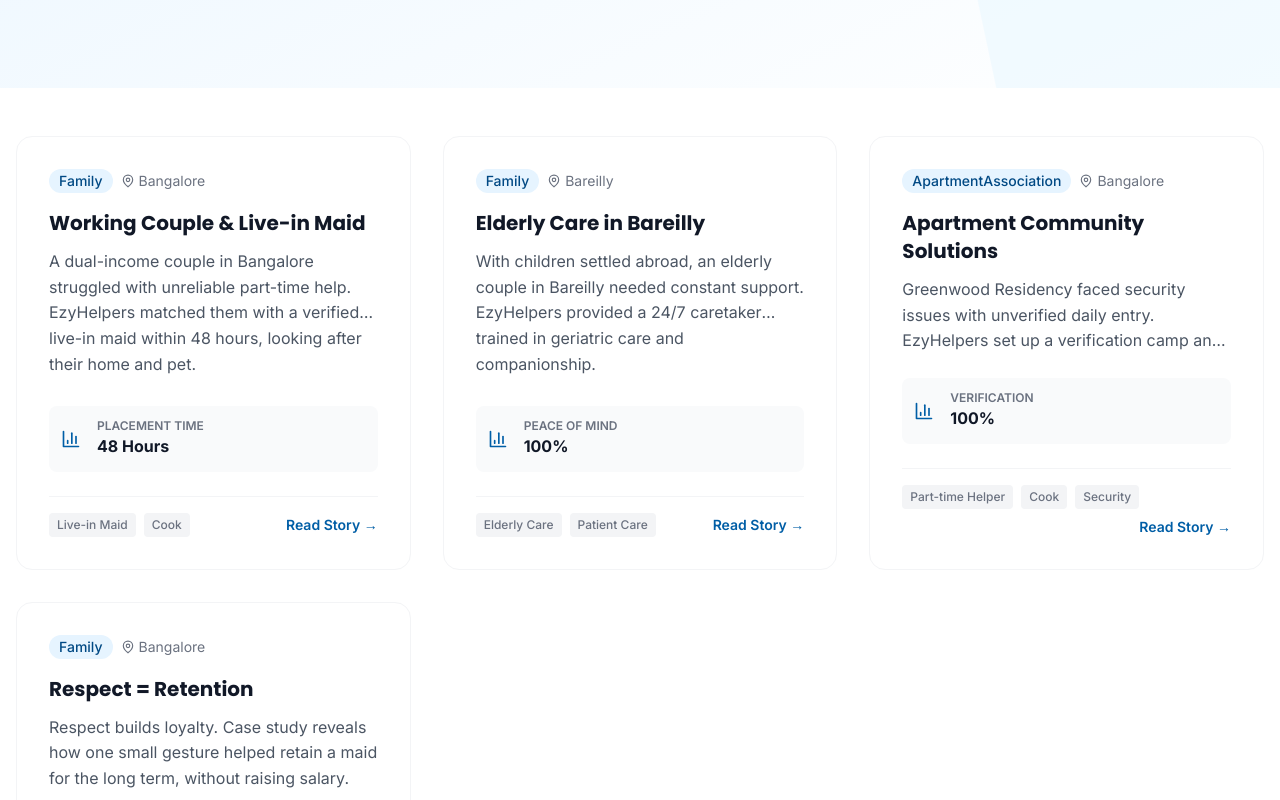
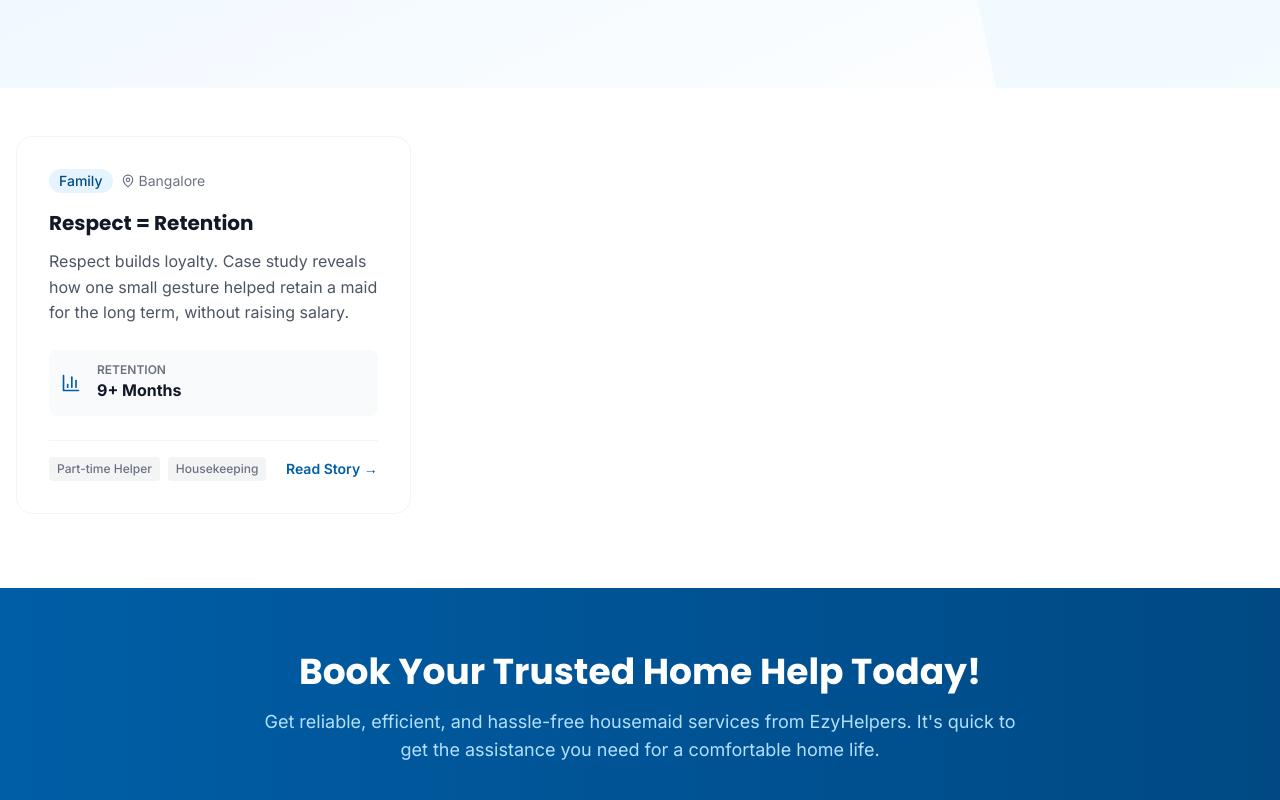
Before and after one commit to adonisarun123/ezysite, a Next.js app: page /case-studies in a window 1280 px wide. Shown: the part 700-1500 px from the top of the page. Built offline with nearby package versions, Linux system fonts and the light colour scheme.

Commit message:
Remove multiple case studies from the caseStudies.ts file, including those on live-in maid services, elderly care, and domestic help for apartment complexes. Update the remaining case study on retention through respect with new metrics and testimonials.

```diff
--- a/app/case-studies/data/caseStudies.ts
+++ b/app/case-studies/data/caseStudies.ts
@@ -52,137 +52,6 @@
 };
 
 export const caseStudies: CaseStudy[] = [
-  {
-    slug: "working-couple-bangalore-live-in-maid",
-    title: "How a Busy Tech Couple in HSR Layout Found Stability with a Live-in Helper",
-    shortTitle: "Working Couple & Live-in Maid",
-    summary: "A dual-income couple in Bangalore struggled with unreliable part-time help. EzyHelpers matched them with a verified live-in maid within 48 hours, looking after their home and pet.",
-    clientType: "Family",
-    clientName: "The Sharmas",
-    city: "Bangalore",
-    state: "Karnataka",
-    serviceTypes: ["Live-in Maid", "Cook"],
-    segmentTags: ["Bangalore", "HSR Layout", "Working Professionals", "Pet Friendly"],
-    heroMetricLabel: "Placement Time",
-    heroMetricValue: "48 Hours",
-    metrics: [
-      {
-        label: "Retention",
-        value: "2+ Years",
-        description: "Same helper managing home & kitchen"
-      },
-      {
-        label: "Time Saved",
-        value: "20 Hrs/Week",
-        description: "Reclaimed weekends and evenings"
-      }
-    ],
-    context: "Anand and Priya are software engineers living in HSR Layout, Bangalore. With demanding jobs and a golden retriever, managing household chores and cooking was becoming overwhelming. Reliance on local unverified part-timers led to frequent absenteeism and safety concerns.",
-    challenge: "They needed a reliable, full-time live-in helper who was pet-friendly, could cook North Indian food, and passed a strict background verification for safety. Local agencies were unresponsive or sent untrained candidates.",
-    approach: "EzyHelpers understood their specific requirements: pet compatibility, cuisine preference, and background verification. We scanned our verified pool of helpers in Bangalore.",
-    solution: "We shortlisted 3 candidates. The first candidate, Sunita, was a perfect match—experienced in cooking and fond of dogs. We facilitated a video interview, followed by a trial day. We also handled the police verification documentation.",
-    results: "Sunita has been with the family for over 2 years now. The house is spotless, fresh meals are ready on time, and their dog has a companion during the day. Anand and Priya report a significant improvement in their work-life balance.",
-    keyOutcomes: [
-      "Verified live-in maid placed in 48 hours",
-      "Zero unannounced leaves in 2 years",
-      "Pet-friendly environment maintained"
-    ],
-    testimonial: {
-      quote: "We were skeptical about agencies, but EzyHelpers was professional & transparent. Sunita is now part of our family. The verification process gave us real peace of mind.",
-      name: "Priya Sharma",
-      roleOrRelation: "Resident, HSR Layout"
-    },
-    publishedAt: "2023-10-15T00:00:00Z",
-    updatedAt: "2023-11-01T00:00:00Z",
-    seoTitle: "Case Study: Verified Live-in Maid for Working Couple in Bangalore | EzyHelpers",
-    seoDescription: "See how EzyHelpers helped a tech couple in HSR Layout find a reliable, pet-friendly live-in maid in 48 hours. Read the success story."
-  },
-  {
-    slug: "elderly-care-bareilly-parents",
-    title: "Compassionate Elderly Care for Aging Parents in Bareilly",
-    shortTitle: "Elderly Care in Bareilly",
-    summary: "With children settled abroad, an elderly couple in Bareilly needed constant support. EzyHelpers provided a 24/7 caretaker trained in geriatric care and companionship.",
-    clientType: "Family",
-    city: "Bareilly",
-    state: "Uttar Pradesh",
-    serviceTypes: ["Elderly Care", "Patient Care"],
-    segmentTags: ["Bareilly", "Senior Citizens", "NRI Children"],
-    heroMetricLabel: "Peace of Mind",
-    heroMetricValue: "100%",
-    metrics: [
-      {
-        label: "Response Time",
-        value: "24 Hours",
-        description: "Immediate replacement guarantee actively managed"
-      },
-      {
-        label: "Safety",
-        value: "Verified",
-        description: "Comprehensive background check"
-      }
-    ],
-    context: "Mr. and Mrs. Gupta, aged 78 and 75, live in their ancestral home in Bareilly. Their son resides in the US and was constantly worried about their daily needs, medication management, and loneliness.",
-    challenge: "Finding a trustworthy caretaker in a tier-2 city who creates a bond with the seniors, rather than just doing chores. The family wanted someone patient, respectful, and capable of handling basic vitals monitoring.",
-    approach: "EzyHelpers activated our Bareilly network. We looked for candidates with 'Seva' attitude and prior experience with elderly couples. We focused on soft skills—patience and listening ability—alongside technical caretaking skills.",
-    solution: "We deployed Ramesh, a trained caregiver who also acts as a companion—reading newspapers to Mr. Gupta and accompanying them on evening walks. EzyHelpers support team stays in touch with the US-based son via WhatsApp updates.",
-    results: "The Guptas feel more secure and less lonely. Their son sleeps better knowing his parents are in safe hands. Daily video calls show happy, well-cared-for parents.",
-    keyOutcomes: [
-      "24/7 compassionate care ensured",
-      "Medication adherence improved to 100%",
-      "Regular updates to family abroad"
-    ],
-    testimonial: {
-      quote: "It's not just about the work; it's about the trust. Ramesh takes care of my parents like his own. EzyHelpers made this possible in a city where good help is hard to find.",
-      name: "Amit Gupta",
-      roleOrRelation: "Son (based in USA)"
-    },
-    publishedAt: "2023-09-10T00:00:00Z",
-    seoTitle: "Elderly Care Case Study Bareilly | EzyHelpers",
-    seoDescription: "Case study: How EzyHelpers provided trusted elderly care for parents in Bareilly, giving peace of mind to NRI children."
-  },
-  {
-    slug: "apartment-association-cooks-cleaners",
-    title: "Streamlining Domestic Help for a Premium Apartment Complex",
-    shortTitle: "Apartment Community Solutions",
-    summary: "Greenwood Residency faced security issues with unverified daily entry. EzyHelpers set up a verification camp and provided a pool of badged, pre-screened cooks and cleaners.",
-    clientType: "ApartmentAssociation",
-    city: "Bangalore",
-    state: "Karnataka",
-    serviceTypes: ["Part-time Helper", "Cook", "Security"],
-    segmentTags: ["Bangalore", "Whitefield", "Gated Community", "Security"],
-    heroMetricLabel: "Verification",
-    heroMetricValue: "100%",
-    metrics: [
-      {
-        label: "Helpers Verified",
-        value: "50+",
-        description: "Police and ID verification completed"
-      },
-      {
-        label: "Incidents",
-        value: "Zero",
-        description: "Theft/Safety incidents since implementation"
-      }
-    ],
-    context: "Greenwood Residency in Whitefield is a premium society with 200+ flats. The Residents' Welfare Association (RWA) was struggling with unauthorized entry of workers and lack of accountability.",
-    challenge: "Ensuring every domestic helper entering the premise was verified. Residents needed a reliable source to hire replacements quickly without compromising security.",
-    approach: "EzyHelpers partnered with the RWA to organize a 'Verification Drrive'. We also created a dedicated pool of pre-screened helpers available exclusively for the society.",
-    solution: "We implemented a digital badging system. Existing helpers were vetted, and new requirements were fulfilled from our 'Greenwood Exclusive' pool. A dedicated relationship manager was assigned to the society.",
-    results: "Security has tightened significantly. Residents verify helper status instantly. The time to find a replacement cook or maid dropped from weeks to days due to the ready pool.",
-    keyOutcomes: [
-      "50+ helpers verified and badged",
-      "Streamlined entry exit process",
-      "Resident satisfaction score increased"
-    ],
-    testimonial: {
-      quote: "EzyHelpers didn't just provide maids; they solved our security loophole. The organized approach to verification is exactly what a large community needs.",
-      name: "Mr. Menon",
-      roleOrRelation: "RWA President"
-    },
-    publishedAt: "2023-11-20T00:00:00Z",
-    seoTitle: "Apartment Society Helper Management Case Study | EzyHelpers",
-    seoDescription: "How EzyHelpers solved security & hiring challenges for a premium apartment complex in Bangalore with verified domestic helpers."
-  },
   {
     slug: "respect-equals-retention",
     title: "Why Maids Stay Longer: Real Case Study on Respect & Loyalty",
```
